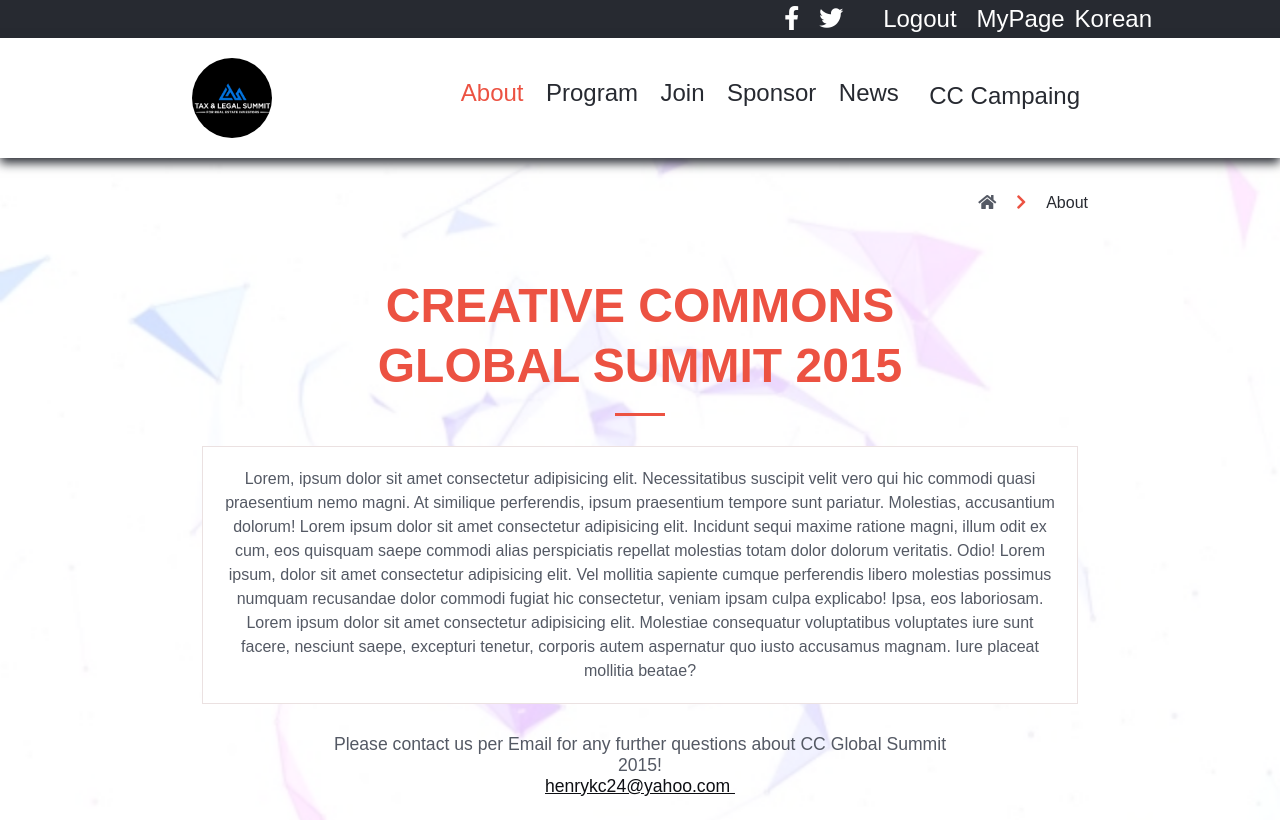
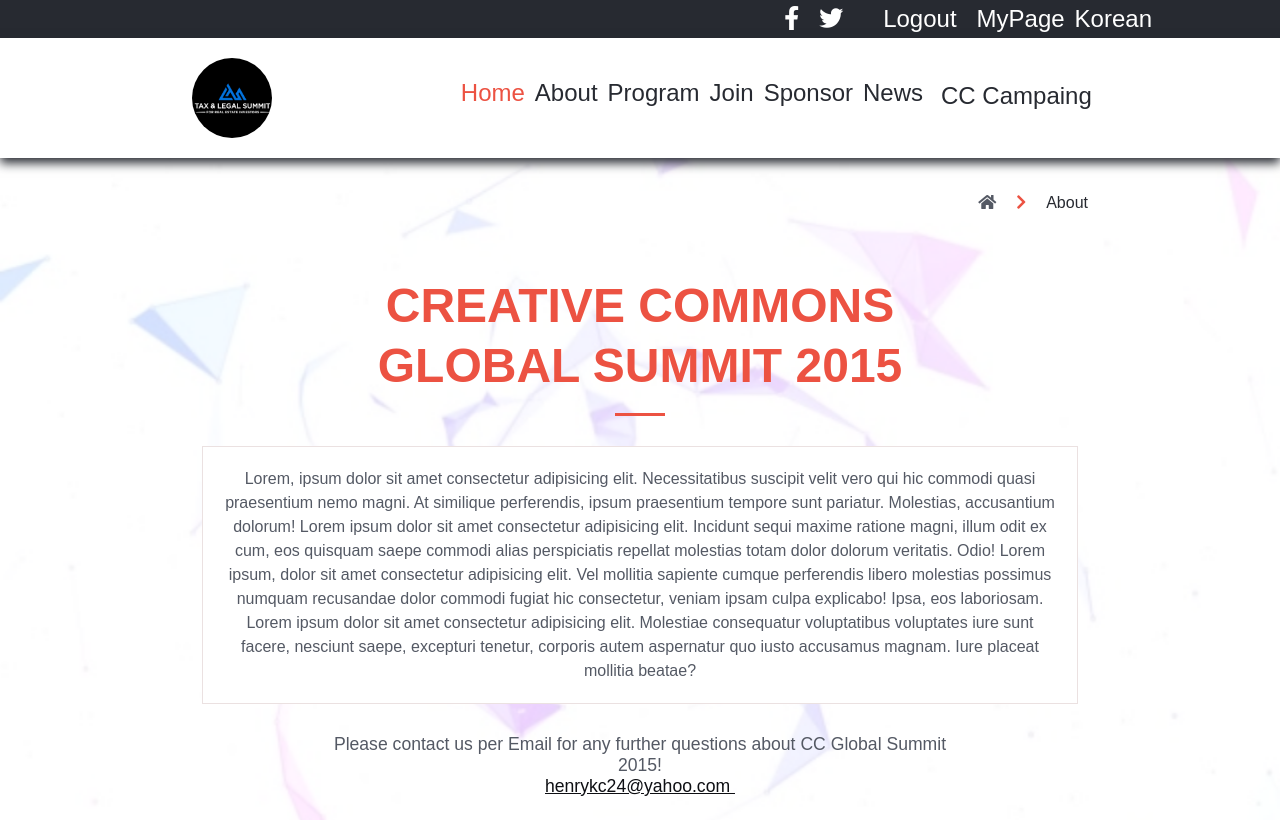
Before and after one commit to HENRYKC24/conference-website, a website: page html/about.html in a window 1280 px wide. Shown: the top 820 px of the page. Drawn offline with Linux system fonts and the light colour scheme; some icons are missing; a web font is replaced by a local one.

Commit message:
Update markup for mobile menu

```diff
--- a/html/about.html
+++ b/html/about.html
@@ -16,6 +16,7 @@
 
     <title>About - Conference</title>
     <link rel="stylesheet" href="/css/about.css" />
+    <script defer src="/js/mobile_menu.js"></script>
   </head>
   <body>
     <header class="header">
@@ -48,6 +49,7 @@
       /></a>
 
       <ul class="navlist">
+        <li class="nav-item home"><a href="/index.html">Home</a></li>
         <li class="nav-item"><a href="#">About</a></li>
         <li class="nav-item"><a href="#">Program</a></li>
         <li class="nav-item"><a href="#">Join</a></li>
```
